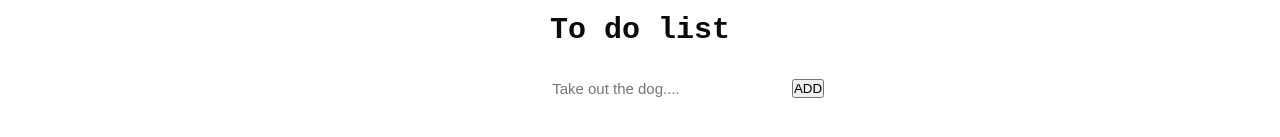
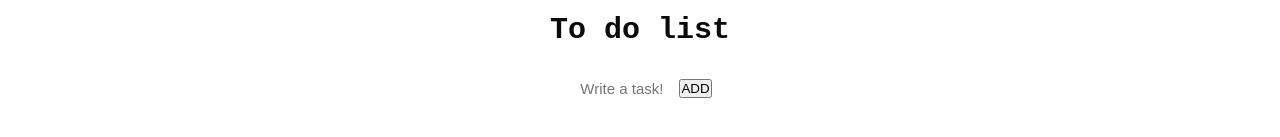
Before and after one commit to Adi2p30/Pomodoro-timer-with-To-do-list, a plain HTML site: page index.html in a window 1280 px wide. Shown: the part 301-438 px from the top of the page. Drawn offline with Linux system fonts and the light colour scheme; a web font is replaced by a local one.

Commit message:
Small fixes

```diff
--- a/Scss/stylesheets.scss
+++ b/Scss/stylesheets.scss
@@ -146,7 +146,7 @@ h3 {
   min-width: 20rem;
   max-width: 500px;
   min-height: fit-content;
-  text-align: center;
+  text-align: end;
 }
 .tasklist-add{
   text-align: center;
@@ -174,8 +174,9 @@ h3 {
   min-width: 10%;
   max-width: 100%;
   text-align: center;
-
-
+}
+.createtask-button{
+  margin-right: 225px;
 }
 
 @media only screen and (max-width: 950px) {
--- a/index.html
+++ b/index.html
@@ -118,11 +118,13 @@
               <input
                 maxlength="175"
                 id="tasklist-item"
-                placeholder="Take out the dog...."
+                placeholder="Write a task!"
                 class="tasklist-input jet-black"
                 type="text"
               />
-              <button onclick="createTask()">ADD</button>
+              <button class="createtask-button" onclick="createTask()">
+                ADD
+              </button>
             </div>
             <div id="tasklist-container" class="tasklist-container">
               <ul id="tasklist-ul" class="tasklist-ul"></ul>
```
Also changed, not shown: Css/stylesheets.css, 1 other file.
